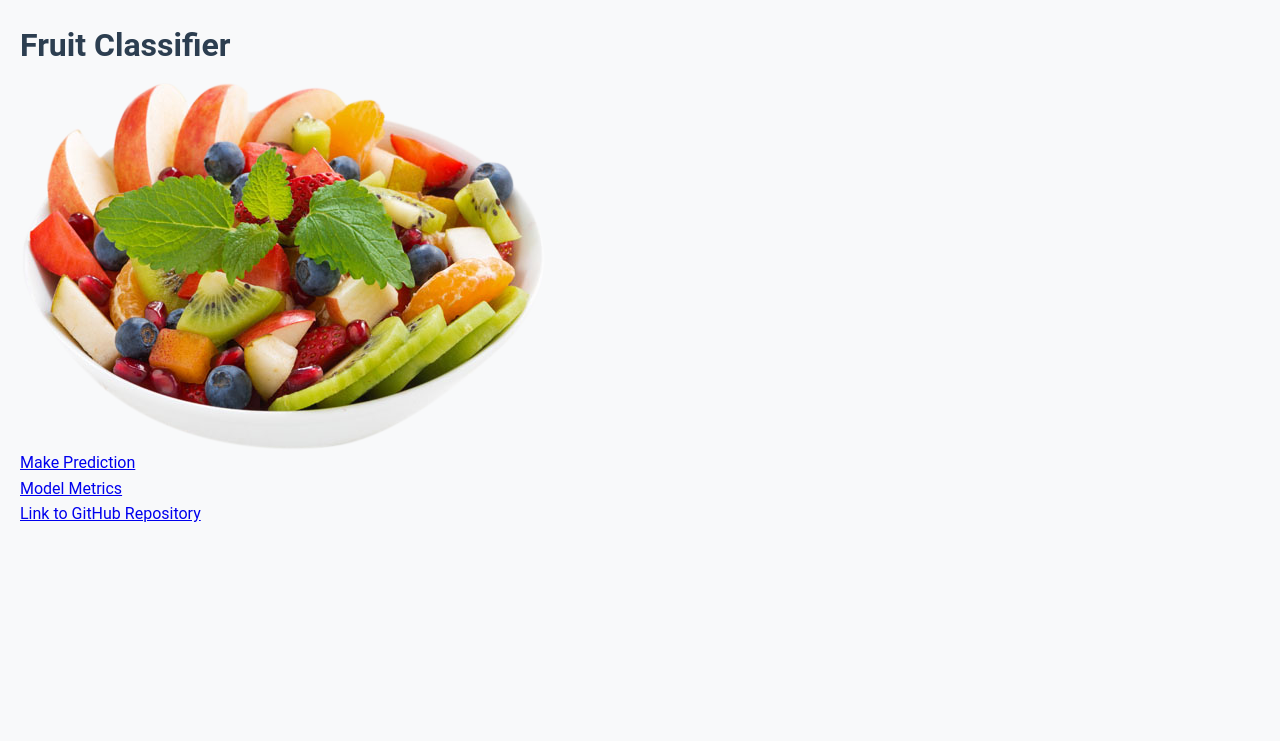
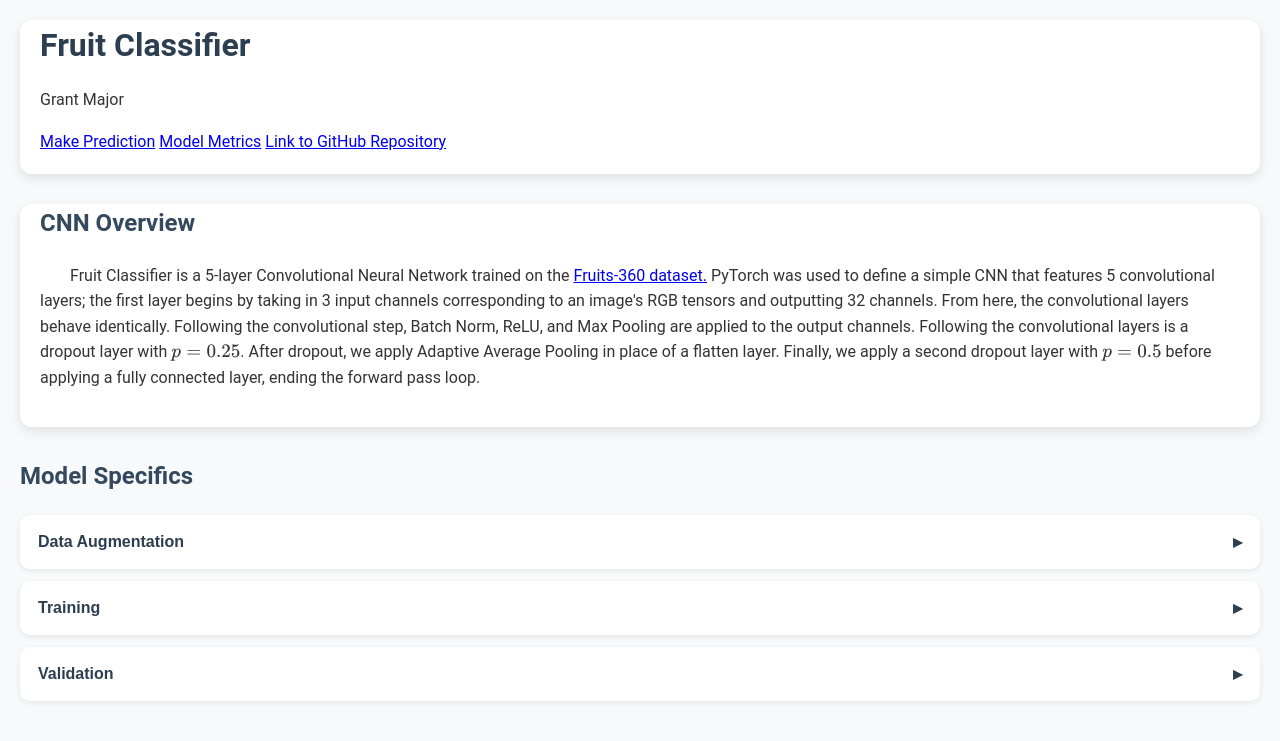
Before and after one commit to grantmajor/fruitclassifier, a Flask app: page / in a window 1280 px wide. Shown: the top 741 px of the page. Run offline with Flask 3, Linux system fonts and the light colour scheme.

Commit message:
Frontend 2.0. Nearly completely overhauled the front end, including color palette, display, and information. Will probably leave the general color scheme as is but will likely cut down on amount of CSS used. Next steps: working on using Docker for deployment.

```diff
--- a/app.py
+++ b/app.py
@@ -84,7 +84,7 @@ def model_info():
 
 @app.route("/")
 def home():
-    return render_template("index.html")
+    return render_template("home.html")
 
 
 
@@ -97,7 +97,7 @@ Takes user uploaded image and returns the model's predicted class in a json
 
 returns: json file with model prediction and confidence
 """
-@app.route("/predict", methods=["POST"])
+@app.route("/predict", methods=['GET', 'POST'])
 def predict():
     try:
         if 'file' not in request.files:
@@ -109,13 +109,7 @@ def predict():
         if not file.mimetype.startswith("image/"):
             return jsonify({"error": "Invalid image type"}), 400
 
-        # Converting image to RGB
-        try:
-            image = Image.open(io.BytesIO(file.read())).convert("RGB")
-        except Exception as e:
-            return jsonify({"error": "Cannot Process image", "details": str(e)}), 400
-
-        # Transform user image
+        image = Image.open(file).convert("RGB")
         input_tensor = transform(image).unsqueeze(0).to(device)
 
         # Make a prediction
@@ -129,6 +123,7 @@ def predict():
         return jsonify({
             "prediction": checkpoint["classes"][pred.item()],
             "confidence": float(confidence.item())
+
         })
 
     except Exception as e:
--- a/static/css/styles.css
+++ b/static/css/styles.css
@@ -6,6 +6,7 @@ body {
     background-color: #f8f9fa;
     color: #333;
 }
+
 
 
 h1 {
@@ -32,8 +33,6 @@ h2 {
     box-shadow: 0 4px 12px rgba(0,0,0,0.1);
 
 }
-
-
 
 .figure-container {
     display: flex;
@@ -86,12 +85,14 @@ table {
     border-collapse: collapse;
     border-spacing: 0;
     width: 100%;
+    font-weight: "bold";
     max-width: 600px;
     margin: 0 auto;
     border-radius: 8px;
     overflow: hidden;
     box-shadow: 0 2px 5px rgba(0,0,0,0.1);
     margin: 0 auto;
+    padding-top: 15px;
 }
 
 /* Adds black 1px border to cells, 6px, 10px vertical and horizontal padding, centers cell's text */
@@ -116,3 +117,103 @@ tr:nth-child(even) {
 tr:hover {
     background-color: #d6eaf8
 }
+
+
+/* Collapsible Button */
+.collapsible {
+    width: 100%;
+    background-color: #ffffff;
+    color: #2c3e50;
+    cursor: pointer;
+    padding: 16px 18px;
+    border: none;
+    border-radius: 10px;
+    text-align: left;
+    outline: none;
+    font-size: 16px;
+    font-weight: 600;
+
+    display: flex;
+    align-items: center;
+    justify-content: space-between;
+
+    box-shadow: 0 2px 6px rgba(0,0,0,0.08);
+    margin-top: 12px;
+    transition: background-color 0.2s, box-shadow 0.2s, transform 0.15s;
+}
+
+/* Hover */
+.collapsible:hover {
+    background-color: #f4f6f8;
+    box-shadow: 0 4px 10px rgba(0,0,0,0.12);
+}
+
+/* Active (opened) */
+.collapsible.active {
+    background-color: #eaf2fb;
+    box-shadow: 0 4px 12px rgba(0,0,0,0.14);
+}
+
+/* Arrow indicator */
+.collapsible::after {
+    content: "▸";
+    font-size: 18px;
+    transition: transform 0.25s ease;
+}
+
+/* Rotate arrow when open */
+.collapsible.active::after {
+    transform: rotate(90deg);
+}
+
+/* Content panel */
+.content {
+    background-color: #ffffff;
+    border-radius: 0 0 10px 10px;
+    margin-top: -8px;
+    padding: 14px 18px 18px 18px;
+    display: none;
+    box-shadow: 0 3px 10px rgba(0,0,0,0.08);
+    line-height: 1.6;
+}
+
+
+.image-right {
+    float: right;
+    margin-left: 15px;
+    width: 400px;
+}
+
+/* Prediction Card Layout */
+.prediction-card {
+    display: flex;
+    flex-direction: column;
+    align-items: center;
+}
+
+/* Upload row */
+.upload-controls {
+    display: flex;
+    gap: 12px;
+    margin-bottom: 18px;
+}
+
+/* Preview image */
+#preview {
+    max-width: 100%;
+    max-height: 100%;
+    display: none;
+    border-radius: 10px;
+}
+
+/* Result text */
+#result {
+    font-size: 1.1em;
+    text-align: center;
+}
+
+
+/* Text column */
+.section-card:first-of-type > div {
+    flex: 1;
+}
--- /dev/null
+++ b/templates/home.html
@@ -0,0 +1,98 @@
+<link rel="stylesheet" href="{{ url_for('static', filename='css/styles.css') }}">
+
+<!-- MathJax import and intialization-->
+<script>
+  window.MathJax = {
+    tex: {
+      inlineMath: [['$', '$']],
+      displayMath: [['$$', '$$']],
+      packages: {'[+]': ['html']}
+    },
+    loader: {load: ['[tex]/html']}
+  };
+</script>
+
+<script src="https://cdn.jsdelivr.net/npm/mathjax@3/es5/tex-mml-chtml.js"></script>
+
+<script>
+    document.addEventListener("DOMContentLoaded", function () {
+
+    var coll = document.getElementsByClassName("collapsible");
+
+    for (let i = 0; i < coll.length; i++) {
+        coll[i].addEventListener("click", function () {
+
+            this.classList.toggle("active");
+            var content = this.nextElementSibling;
+
+            if (content.style.display === "block") {
+                content.style.display = "none";
+            } else {
+                content.style.display = "block";
+            }
+
+        });
+    }
+
+});
+</script>
+
+
+<div class="section-card">
+
+    <h1 style="display: inline;">Fruit Classifier</h1>
+    <p>Grant Major</p>
+    <a href="/predict_ui">Make Prediction</a> <a href="/metrics">Model Metrics</a> <a href="https://github.com/grantmajor/fruitclassifier" target="_blank">
+        Link to GitHub Repository
+    </a>
+
+</div>
+
+
+
+<div class="section-card">
+    <h2 style="text-align: left;">CNN Overview</h2>
+        <p style="text-indent: 30px;">
+            Fruit Classifier is a 5-layer Convolutional Neural Network trained on the
+            <a href="https://www.kaggle.com/datasets/moltean/fruitsFruits-360"> Fruits-360 dataset.</a>
+            PyTorch was used to define a simple CNN that features 5 convolutional layers; the first layer
+            begins by taking in 3 input channels corresponding to an image's RGB tensors and outputting 32 channels. From here,
+            the convolutional layers behave identically. Following the convolutional step, Batch Norm, ReLU, and Max Pooling are applied
+            to the output channels. Following the convolutional layers is a dropout layer with $p=0.25$. After dropout, we apply
+            Adaptive Average Pooling in place of a flatten layer. Finally, we apply a second dropout layer with $p=0.5$ before
+            applying a fully connected layer, ending the forward pass loop. <br>
+
+</div>
+
+<h2 style="text-align: left;">Model Specifics</h2>
+<button type="button" id="data" class="collapsible">Data Augmentation</button>
+<div class="content" id="data">
+    <p>
+        Mimicking common data augmentation practices to improve generalization and reduce overfitting, we apply a series of transformations
+        to each training image. First we resize the image to 64x64, followed by randomly flipping approximately 50% of images
+        along the horizontal axis. Next, we apply a random rotation transformation that rotates each training image approximately 0-10 degrees. Finally,
+        we apply a color jitter transformation that slightly alters the brightness, contrast, and saturation of the images to simulate variability
+        in lighting conditions. After these transformations are complete, we turn the image into a 3 channel tensor and send it to the CNN.
+    </p>
+</div>
+
+<button type="button" id="train" class="collapsible">Training</button>
+<div class="content" id="train">
+    <p>
+        The CNN was trained using a cross-entropy loss function with label smoothing applied. AdamW was selected as the optimizer due to its
+        quick convergence and wide-spread adoption throughout the deep learning community. A learning rate of $0.001$ was selected and a cosine
+        annealing scheduler was used to improve convergence rate and generalization. Fruit Classifier was trained for 50 total epochs
+        with a patience of 6; its lowest loss was seen at epoch 47. The model took approximately 1 hour and 45 minutes to train on an NVIDIA GTX 1080
+        with a total of 1,636,737 parameters.
+    </p>
+
+</div>
+<button type="button" id="val" class="collapsible">Validation</button>
+<div class="content" id="val">
+    <p>
+        The validation loop was fairly standard, with multiple variables being used to track relevant metrics like macro-f1, per-class accuracy, top-k accuracy, and loss.
+        These variables allowed the creation of the plots seen on the Model Metrics page. A confusion matrix was also generated, however, due to the large number of classes,
+        its effectiveness is minimized.
+    </p>
+
+</div>
--- a/templates/index.html
+++ /dev/null
@@ -1,10 +0,0 @@
-<link rel="stylesheet" href="{{ url_for('static', filename='css/styles.css') }}">
-
-<h1>Fruit Classifier</h1> <!-- Page Heading -->
-
-<img src="{{  url_for('static', filename='images/bowl_fruit.png')  }}", alt="Bowl of fruit"> </img><br>
-
-
-<a href="/predict_ui">Make Prediction</a><br> <!-- Hyperlink to predictions page -->
-<a href="/metrics">Model Metrics</a><br> <!-- Hyperlink to model info page-->
-<a href="https://github.com/grantmajor/fruitclassifier", target="_blank">Link to GitHub Repository</a>
```
Also changed, not shown: templates/metrics.html (+20 -15 lines), templates/predict_ui.html (+71 -5 lines), 2 other files.
